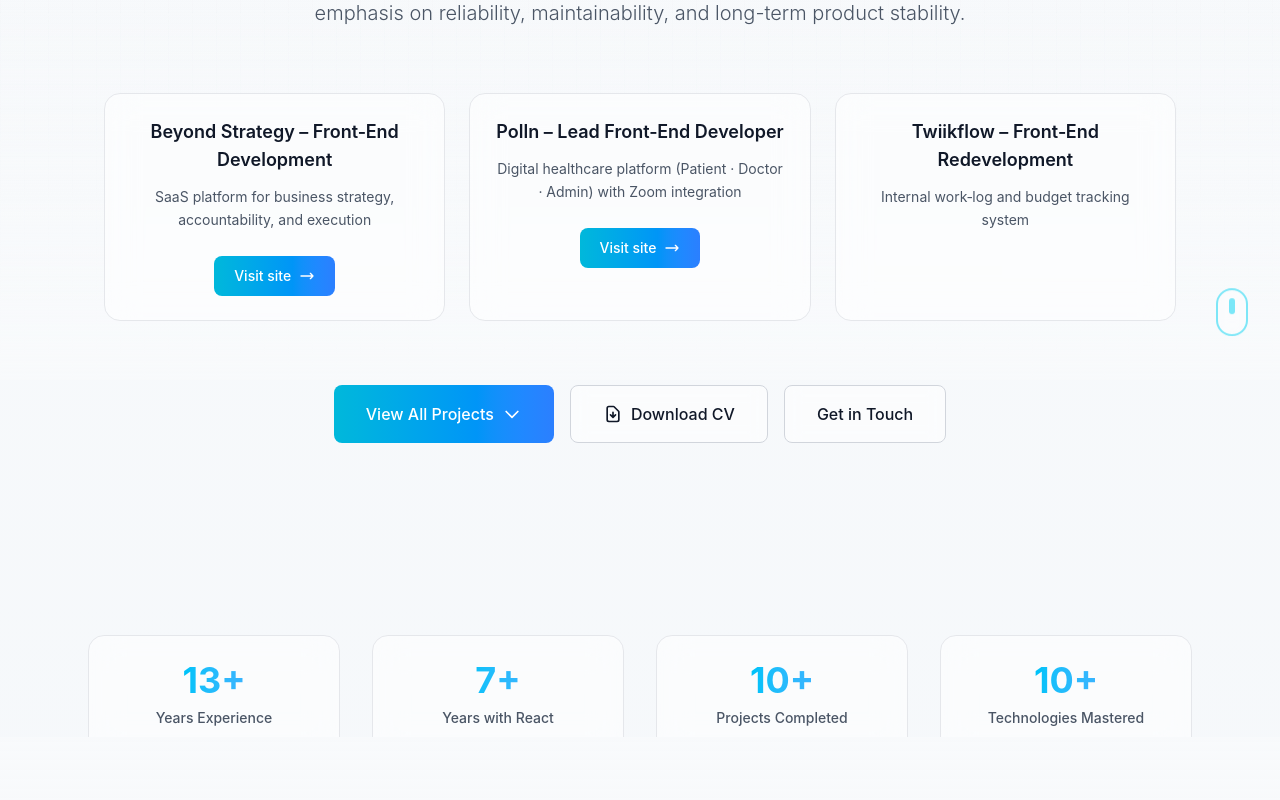
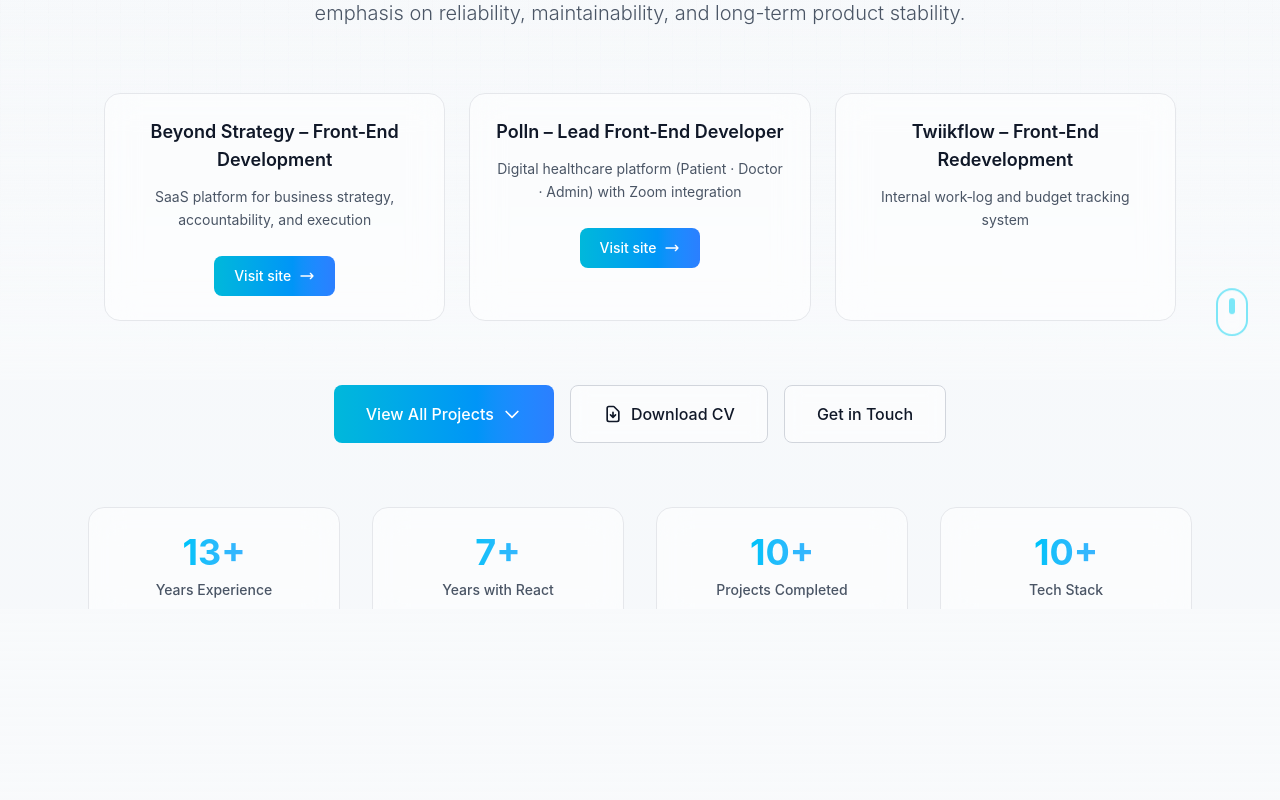
Before and after one commit to jersrej/jersrej.github.io, a React (Vite) app: page /projects in a window 1280 px wide. Shown: the part 420-1220 px from the top of the page. Built offline with nearby package versions, Linux system fonts and the light colour scheme.

Commit message:
fix hero section

```diff
--- a/src/components/AnimatedStats.tsx
+++ b/src/components/AnimatedStats.tsx
@@ -12,7 +12,7 @@
   { value: yearsOfExperience, label: 'Years Experience', suffix: '+' },
   { value: yearsWithReact, label: 'Years with React', suffix: '+' },
   { value: 10, label: 'Projects Completed', suffix: '+' },
-  { value: 10, label: 'Technologies Mastered', suffix: '+' }
+  { value: 10, label: 'Tech Stack', suffix: '+' }
 ];
 
 export const AnimatedStats = () => {
--- a/src/components/ProjectCard.tsx
+++ b/src/components/ProjectCard.tsx
@@ -21,7 +21,7 @@
       {/* Gradient overlay on hover */}
       <div className="absolute inset-0 bg-linear-to-br from-cyan-500/0 via-purple-500/0 to-blue-500/0 group-hover:from-cyan-500/5 group-hover:via-purple-500/3 group-hover:to-blue-500/5 transition-all duration-500 pointer-events-none" />
 
-      <div className="relative p-6 flex flex-col h-full">
+      <div className="relative p-5 md:p-6 flex flex-col h-full">
         <div className="flex gap-2 justify-between items-start mb-3">
           <h3 className="font-semibold text-lg text-gray-900 dark:text-white group-hover:text-cyan-400 transition-colors">
             {project.title}
--- a/src/components/SkillCard.tsx
+++ b/src/components/SkillCard.tsx
@@ -35,7 +35,7 @@
 
   return (
     <div
-      className={`group relative bg-white/50 dark:bg-white/5 backdrop-blur-lg p-6 rounded-xl border border-gray-200 dark:border-white/10 hover:${colors.border} transition-all duration-500 hover:-translate-y-1 h-full`}
+      className={`group relative bg-white/50 dark:bg-white/5 backdrop-blur-lg p-4 md:p-6 rounded-xl border border-gray-200 dark:border-white/10 hover:${colors.border} transition-all duration-500 hover:-translate-y-1 h-full`}
     >
       <div
         className={`absolute inset-0 bg-linear-to-br from-transparent to-transparent group-hover:${colors.gradient} rounded-xl transition-all duration-500`}
--- a/src/components/sections/AboutSection.tsx
+++ b/src/components/sections/AboutSection.tsx
@@ -36,11 +36,11 @@
         </header>
 
         {/* Main Bio Card */}
-        <div className="bg-white/50 dark:bg-white/5 backdrop-blur-xl p-10 md:p-12 rounded-3xl border border-gray-200 dark:border-white/10 mb-12 hover:border-gray-300 dark:hover:border-white/20 transition-all duration-500 shadow-2xl">
+        <div className="bg-white/50 dark:bg-white/5 backdrop-blur-xl p-5 md:p-12 rounded-3xl border border-gray-200 dark:border-white/10 mb-12 hover:border-gray-300 dark:hover:border-white/20 transition-all duration-500 shadow-2xl">
           <div className="absolute inset-0 bg-linear-to-br from-cyan-500/5 via-transparent to-purple-500/5 rounded-3xl"></div>
 
           <div className="relative space-y-6">
-            <p className="text-lg md:text-xl text-gray-700 dark:text-gray-300 leading-relaxed font-light">
+            <p className="text-sm md:text-xl text-gray-700 dark:text-gray-300 leading-relaxed font-light">
               I am a <span className="text-cyan-400 font-medium">Senior Frontend Engineer</span>{' '}
               with <span className="text-cyan-400 font-medium">{yearsOfExperience} years</span> of
               industry experience and over{' '}
@@ -52,7 +52,7 @@
               automotive platforms.
             </p>
 
-            <p className="text-lg md:text-xl text-gray-700 dark:text-gray-300 leading-relaxed font-light">
+            <p className="text-sm md:text-xl text-gray-700 dark:text-gray-300 leading-relaxed font-light">
               My work centers on building{' '}
               <span className="text-gray-900 dark:text-white font-medium">
                 scalable UI architectures
@@ -66,7 +66,7 @@
               and multi-environment release workflows.
             </p>
 
-            <p className="text-lg md:text-xl text-gray-300 leading-relaxed font-light">
+            <p className="text-sm md:text-xl text-gray-700 dark:text-gray-300 leading-relaxed font-light">
               Beyond hands-on engineering, I advocate for clean code, predictable state management,
               accessibility, meaningful developer experience improvements, and long-term
               maintainability. I enjoy taking ambiguous requirements, shaping the technical
--- a/src/components/sections/HeroSection.tsx
+++ b/src/components/sections/HeroSection.tsx
@@ -9,31 +9,25 @@
   return (
     <section
       id="home"
-      className="min-h-screen flex items-center justify-center relative pt-32 md:pt-24 pb-20 md:pb-32"
+      className="min-h-screen flex items-center justify-center relative pt-32 md:pt-24"
     >
-      {/* Animated Gradient Orbs with Parallax */}
+      {/* Animated Gradient Orbs */}
       <div className="absolute inset-0 overflow-hidden -z-10">
         <div
           className="absolute top-20 -left-20 w-96 h-96 bg-linear-to-r from-blue-500 to-cyan-500 rounded-full blur-3xl opacity-20 animate-pulse"
-          style={{ transform: `translateY(${scrollY * 0.2}px)` }}
+          style={{ transform: 'translateZ(0)' }}
         ></div>
         <div
           className="absolute top-40 -right-20 w-96 h-96 bg-linear-to-r from-purple-500 to-pink-500 rounded-full blur-3xl opacity-20 animate-pulse"
-          style={{ transform: `translateY(${scrollY * 0.15}px)`, animationDelay: '1s' }}
+          style={{ transform: 'translateZ(0)', animationDelay: '1s' }}
         ></div>
         <div
-          className="absolute -bottom-20 left-1/2 w-96 h-96 bg-linear-to-r from-green-500 to-teal-500 rounded-full blur-3xl opacity-10"
-          style={{ transform: `translate(-50%, ${-scrollY * 0.1}px)` }}
+          className="absolute -bottom-20 left-1/2 -translate-x-1/2 w-96 h-96 bg-linear-to-r from-green-500 to-teal-500 rounded-full blur-3xl opacity-10 animate-pulse"
+          style={{ transform: 'translate(-50%, 0) translateZ(0)', animationDelay: '2s' }}
         ></div>
       </div>
 
-      <div
-        className="max-w-6xl mx-auto px-4 md:px-6 text-center z-10 relative"
-        style={{
-          transform: `translateY(${scrollY * 0.3}px)`,
-          opacity: Math.max(0, 1 - scrollY / 800)
-        }}
-      >
+      <div className="max-w-6xl mx-auto px-4 md:px-6 text-center z-10 relative">
         <div className="mb-4 md:mb-6 inline-block">
           <span className="text-xs md:text-sm font-mono text-cyan-400 bg-cyan-400/10 px-3 md:px-4 py-1.5 md:py-2 rounded-full border border-cyan-400/20">
             Available for new opportunities
```
